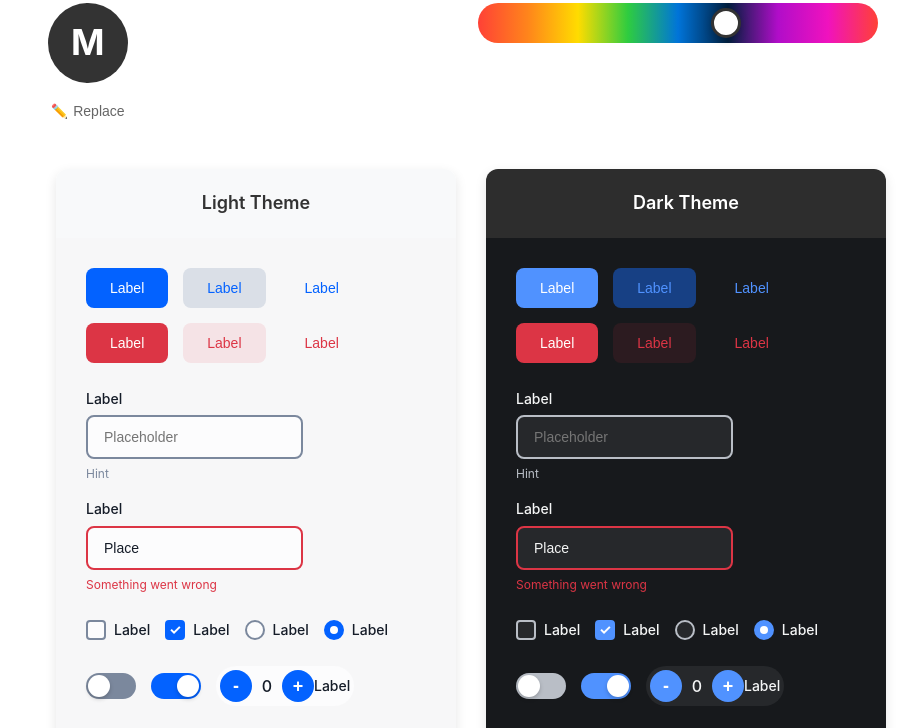
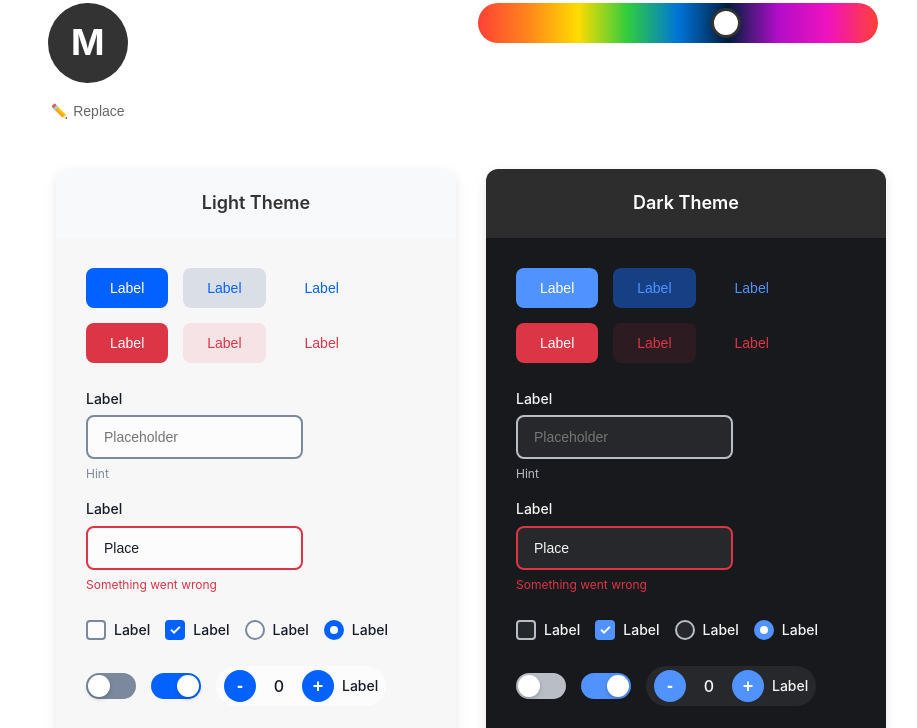
Before and after one commit to kirillfromspare/rider-app-theme-customizer, a plain HTML site: page index.html in a window 1280 px wide. Shown: the part 217-945 px from the top of the page, without its empty margins (169-1086 px from the left). Drawn offline with Linux system fonts and the light colour scheme.

Commit message:
Fix stepper styling - remove negative gap and add proper border radius

```diff
--- a/index.html
+++ b/index.html
@@ -452,10 +452,10 @@
             display: inline-flex;
             justify-content: center;
             align-items: center;
-            gap: -8px;
-            border-radius: var(--border-radius-2xl, 32px);
+            gap: 8px;
+            border-radius: 32px;
             background: var(--bg-secondary, #F5F6FA);
-            padding: 4px;
+            padding: 4px 8px;
         }
 
         .stepper-btn {
```
